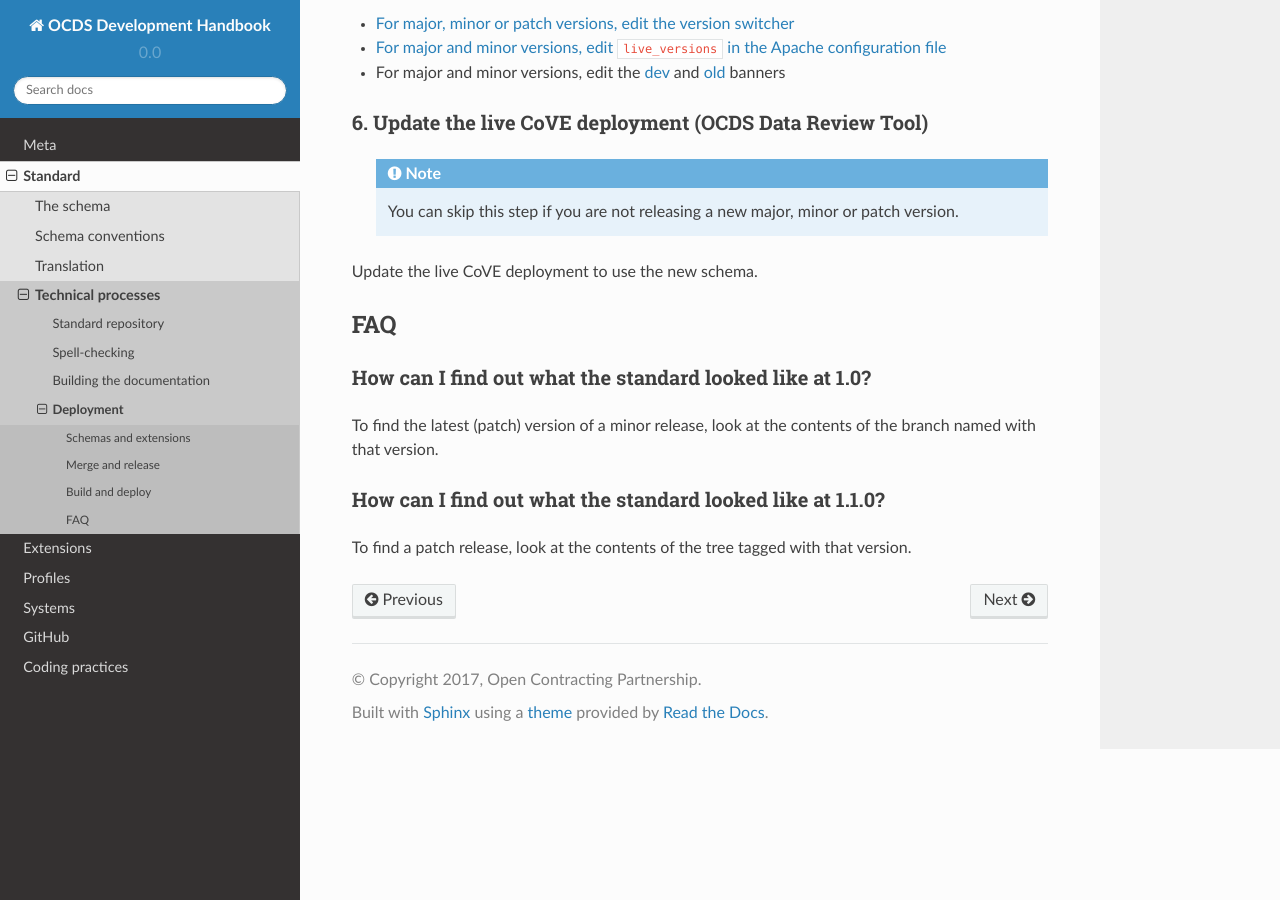
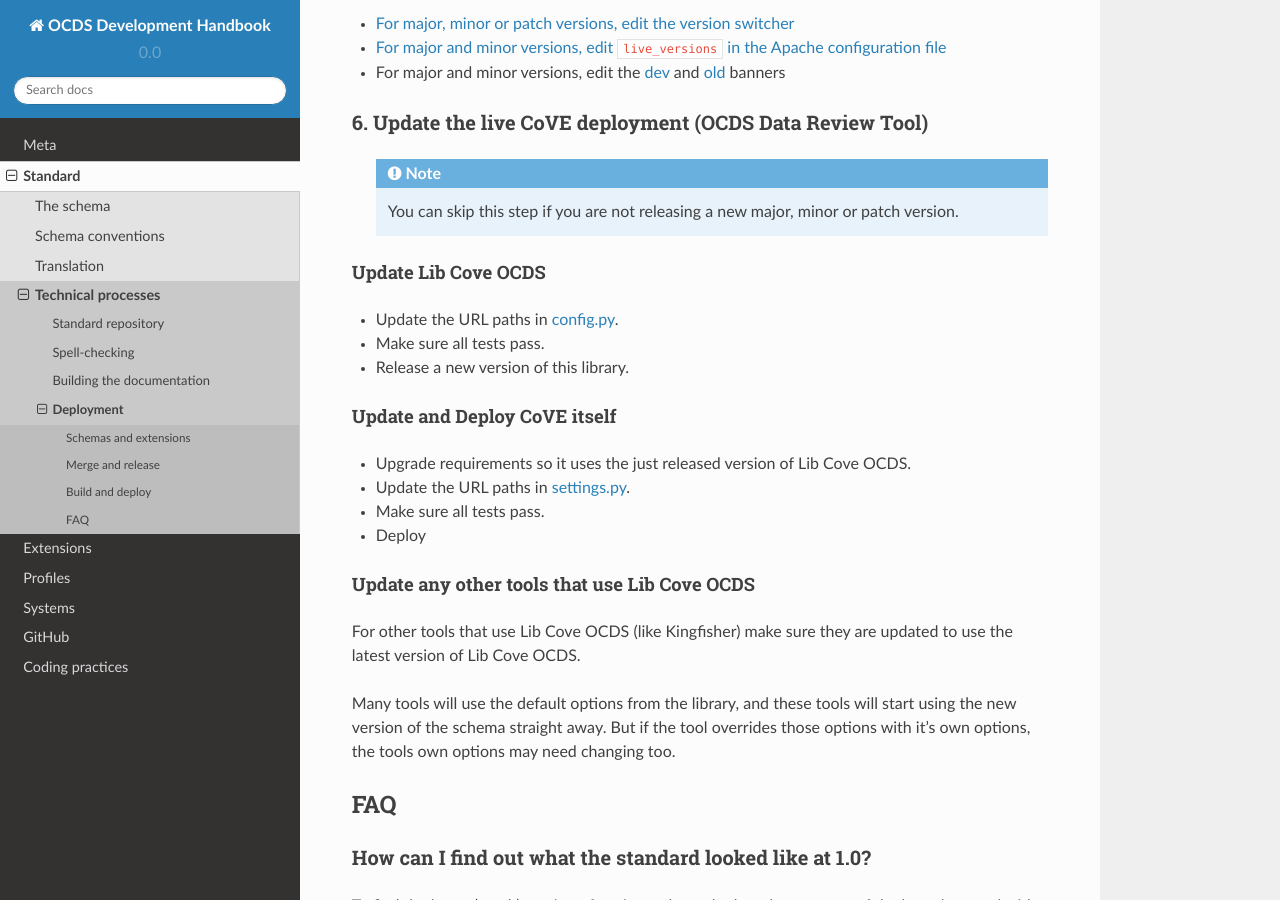
Before and after one commit to open-contracting/standard-development-handbook, a Sphinx documentation site: the page built from docs/standard/technical/deployment.md, in a window 1280 px wide and 900 px high, scrolled down 6153 px. Built offline with Sphinx 7.4.7 and the Read the Docs theme 2.0.0, drawn with Linux system fonts in a browser that asks for light colours.

Commit message:
docs/standard/technical/deployment.md - expand live CoVE section

````diff
--- a/docs/standard/technical/deployment.md
+++ b/docs/standard/technical/deployment.md
@@ -267,7 +267,24 @@
     You can skip this step if you are not releasing a new major, minor or patch version.
 ```
 
-Update the live CoVE deployment to use the new schema.
+#### Update Lib Cove OCDS
+
+* Update the URL paths in [config.py](https://github.com/open-contracting/lib-cove-ocds/blob/master/libcoveocds/config.py).
+* Make sure all tests pass.
+* Release a new version of this library.
+
+#### Update and Deploy CoVE itself
+
+* Upgrade requirements so it uses the just released version of Lib Cove OCDS.
+* Update the URL paths in [settings.py](https://github.com/OpenDataServices/cove/blob/master/cove_ocds/settings.py).
+* Make sure all tests pass.
+* Deploy
+
+#### Update any other tools that use Lib Cove OCDS
+
+For other tools that use Lib Cove OCDS (like Kingfisher) make sure they are updated to use the latest version of Lib Cove OCDS.
+
+Many tools will use the default options from the library, and these tools will start using the new version of the schema straight away. But if the tool overrides those options with it's own options, the tools own options may need changing too.
 
 ## FAQ
 
````
